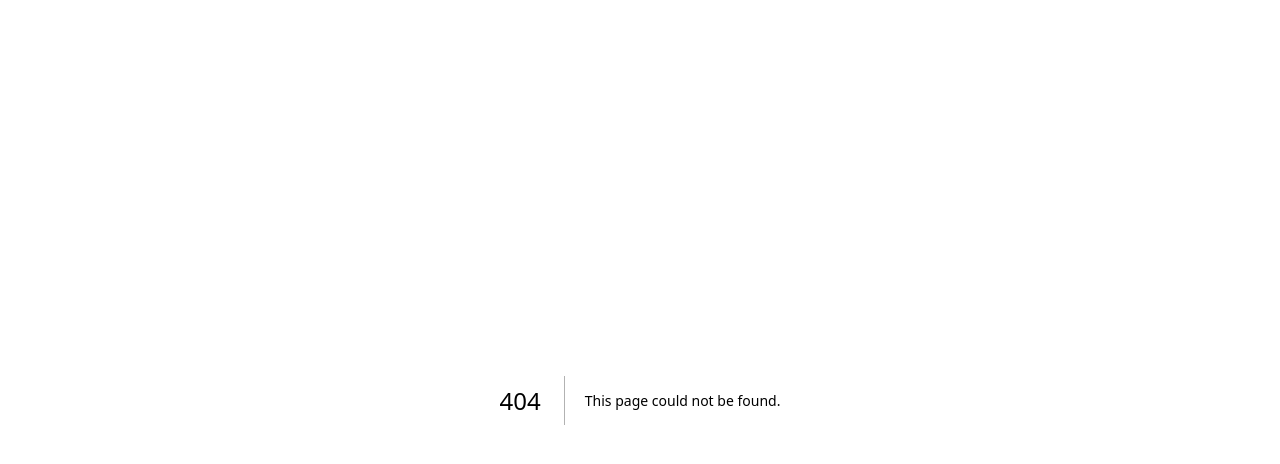
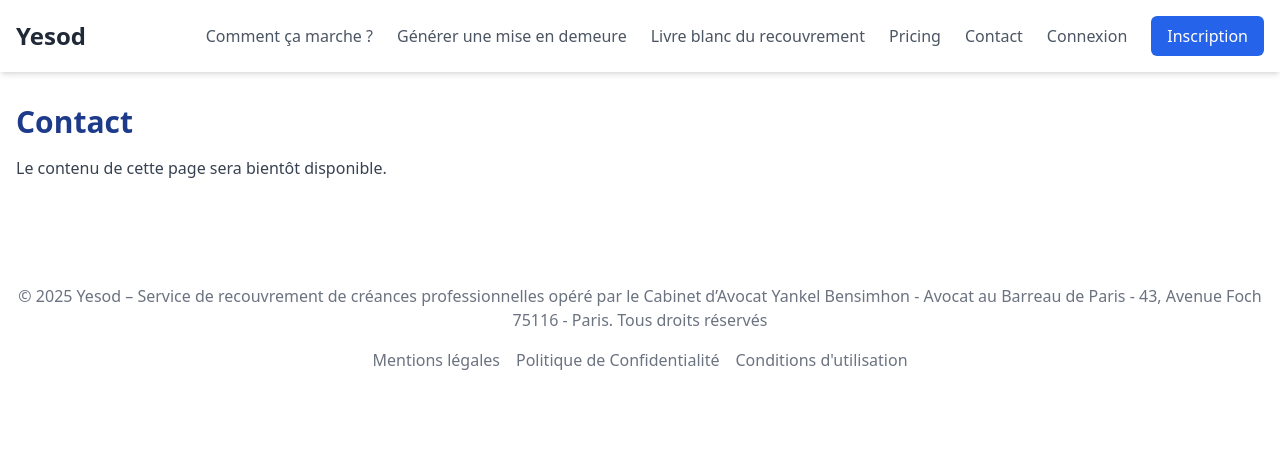
Before and after one commit to Yankel-Bensimhon/recouvrement-demo, a Next.js app: page /contact in a window 1280 px wide. Before the commit this address had no page. Shown: the top 464 px of the page. Built offline with nearby package versions, Linux system fonts and the light colour scheme.

Commit message:
feat: update navbar links and logo
- Made the 'Yesod' logo link to the homepage.
- Updated the navbar links with shorter text.
- Added new pages for 'Pricing' and 'Contact'.

```diff
--- a/components/Navbar.jsx
+++ b/components/Navbar.jsx
@@ -7,7 +7,9 @@ export default function Navbar() {
 
   return (
     <nav className="flex flex-wrap justify-between items-center p-4 bg-white shadow-md">
-      <div className="font-bold text-2xl text-gray-800">Yesod</div>
+      <Link href="/">
+        <div className="font-bold text-2xl text-gray-800">Yesod</div>
+      </Link>
       <button
         className="md:hidden"
         onClick={() => setIsOpen(!isOpen)}
@@ -17,9 +19,10 @@ export default function Navbar() {
       <div className={`w-full md:flex md:items-center md:w-auto ${isOpen ? 'block' : 'hidden'}`}>
         <div className="md:flex md:space-x-6 md:items-center">
           <Link href="#comment-ca-marche" className="block mt-4 md:inline-block md:mt-0 text-gray-600 hover:text-gray-800">Comment ça marche ?</Link>
-          <Link href="#agir-en-justice" className="block mt-4 md:inline-block md:mt-0 text-gray-600 hover:text-gray-800">Agir en justice</Link>
-          <Link href="/livre-blanc" className="block mt-4 md:inline-block md:mt-0 text-gray-600 hover:text-gray-800">Livre blanc du recouvrement de créances</Link>
-          <Link href="#generer-med" className="block mt-4 md:inline-block md:mt-0 font-semibold text-blue-600 hover:text-blue-800">Générer gratuitement une mise en demeure</Link>
+          <Link href="#generer-med" className="block mt-4 md:inline-block md:mt-0 text-gray-600 hover:text-gray-800">Générer une mise en demeure</Link>
+          <Link href="/livre-blanc" className="block mt-4 md:inline-block md:mt-0 text-gray-600 hover:text-gray-800">Livre blanc du recouvrement</Link>
+          <Link href="/pricing" className="block mt-4 md:inline-block md:mt-0 text-gray-600 hover:text-gray-800">Pricing</Link>
+          <Link href="/contact" className="block mt-4 md:inline-block md:mt-0 text-gray-600 hover:text-gray-800">Contact</Link>
           <Link href="/auth/signin" className="block mt-4 md:inline-block md:mt-0 text-gray-600 hover:text-gray-800">Connexion</Link>
           <Link href="/auth/signup" className="block mt-4 md:inline-block md:mt-0 bg-blue-600 text-white px-4 py-2 rounded-md hover:bg-blue-700">Inscription</Link>
         </div>
--- /dev/null
+++ b/pages/contact.jsx
@@ -0,0 +1,17 @@
+import Navbar from "../components/Navbar";
+import Footer from "../components/Footer";
+
+export default function Contact() {
+  return (
+    <>
+      <Navbar />
+      <div className="container mx-auto px-4 py-8">
+        <h1 className="text-3xl font-bold text-blue-900 mb-4">Contact</h1>
+        <p className="text-gray-700">
+          Le contenu de cette page sera bientôt disponible.
+        </p>
+      </div>
+      <Footer />
+    </>
+  );
+}
--- /dev/null
+++ b/pages/pricing.jsx
@@ -0,0 +1,17 @@
+import Navbar from "../components/Navbar";
+import Footer from "../components/Footer";
+
+export default function Pricing() {
+  return (
+    <>
+      <Navbar />
+      <div className="container mx-auto px-4 py-8">
+        <h1 className="text-3xl font-bold text-blue-900 mb-4">Pricing</h1>
+        <p className="text-gray-700">
+          Le contenu de cette page sera bientôt disponible.
+        </p>
+      </div>
+      <Footer />
+    </>
+  );
+}
```
